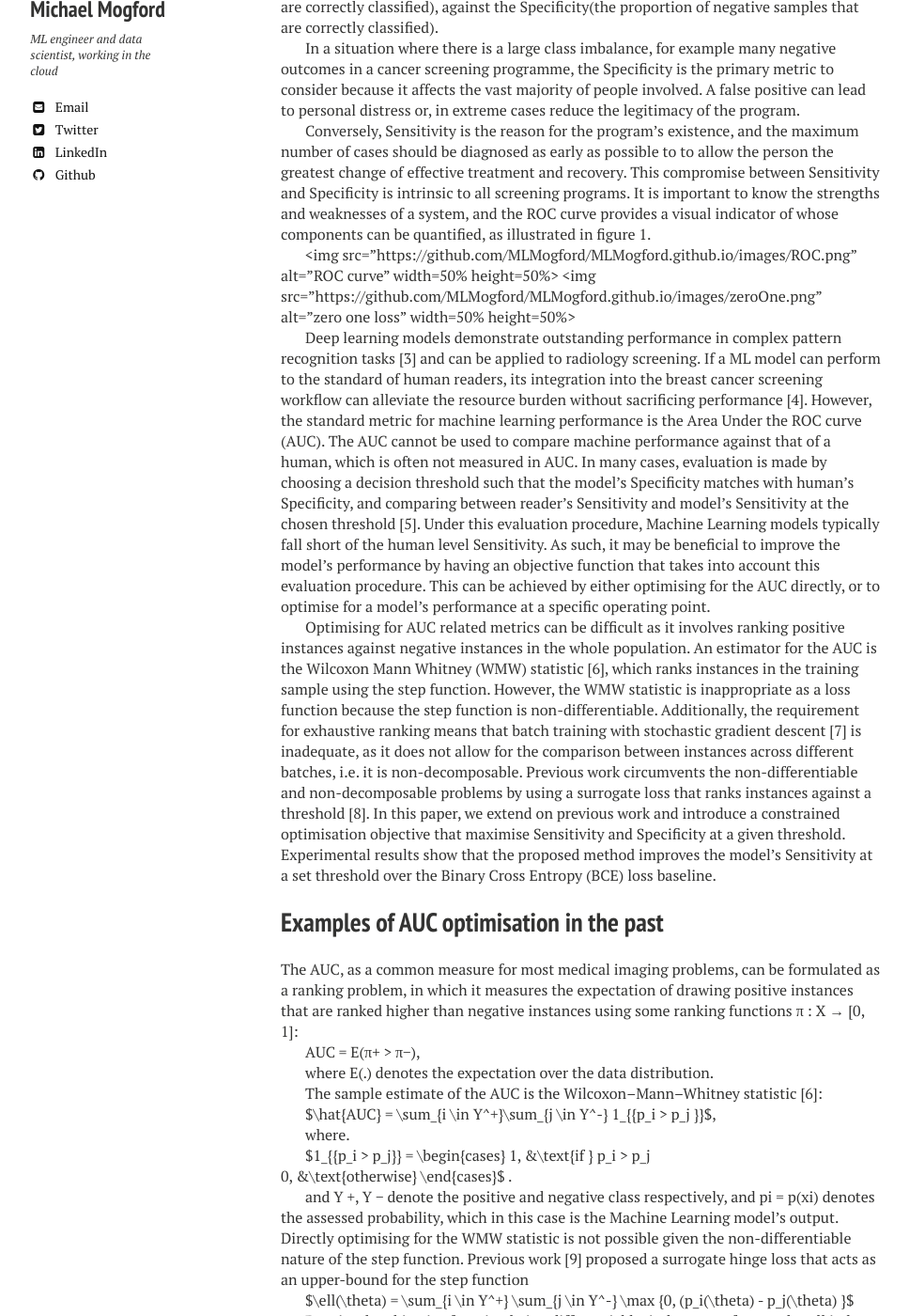
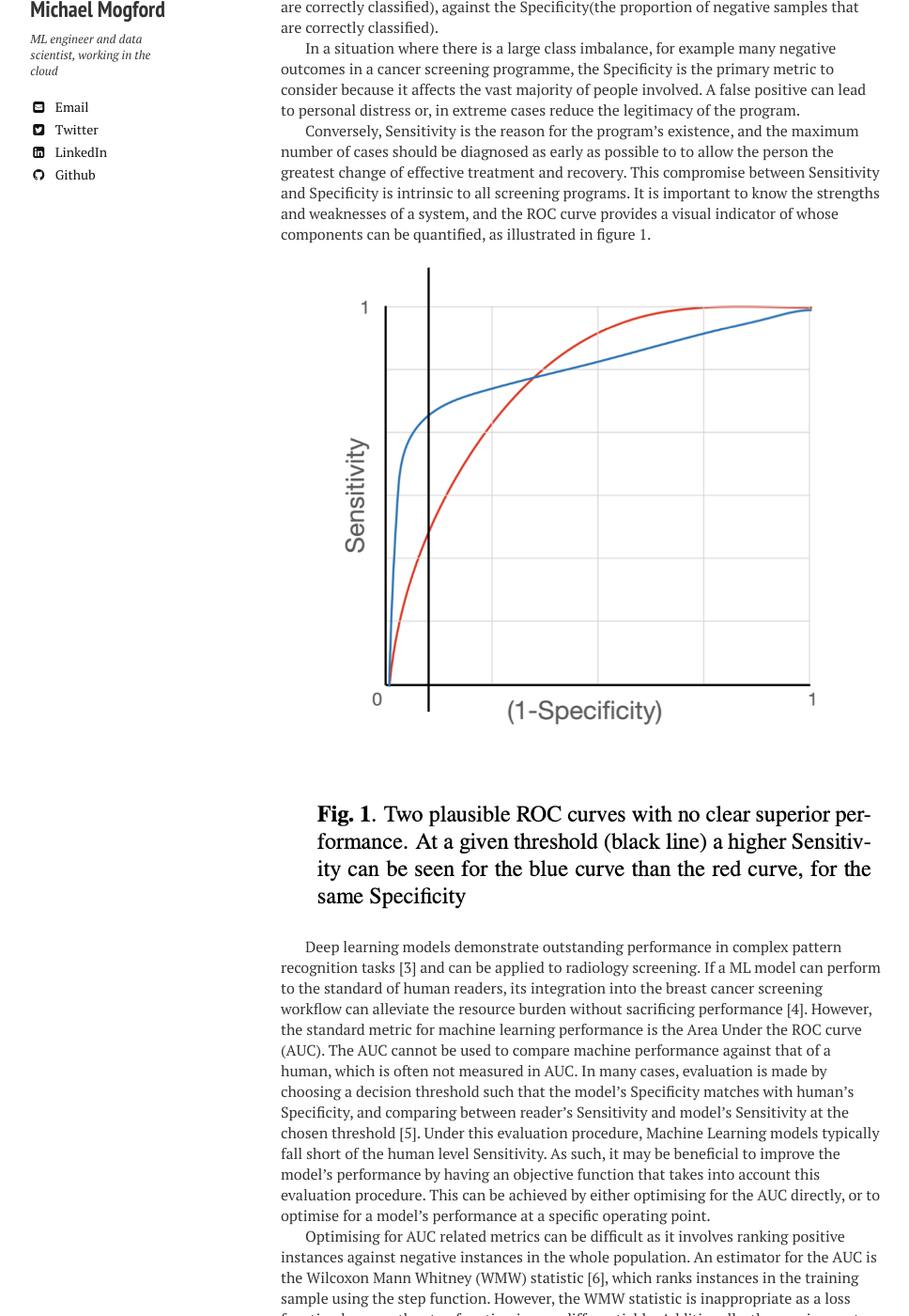
Before and after one commit to MLMogford/MLMogford.github.io, a Jekyll site: the page built from _posts/2022-08-17-sensitivity_and_specificity.md, in a window 1280 px wide and 1400 px high, scrolled down 290 px. Shown: the whole window at 94% size, without its empty margins (21-989 px from the left). Built offline with Jekyll 4.4.1, drawn with Linux system fonts in a browser that asks for light colours; nearby versions of some CDN libraries; some of the changed text lies outside the part shown.

Commit message:
Update 2022-08-17-sensitivity_and_specificity.md

```diff
--- a/_posts/2022-08-17-sensitivity_and_specificity.md
+++ b/_posts/2022-08-17-sensitivity_and_specificity.md
@@ -14,11 +14,8 @@ In a situation where there is a large class imbalance, for example many negative
 
 Conversely, Sensitivity is the reason for the program’s existence, and the maximum number of cases should be diagnosed as early as possible to to allow the person the greatest change of effective treatment and recovery. This compromise between Sensitivity and Specificity is intrinsic to all screening programs. It is important to know the strengths and weaknesses of a system, and the ROC curve provides a visual indicator of whose components can be quantified, as illustrated in figure 1.
 
-<img src="https://github.com/MLMogford/MLMogford.github.io/images/ROC.png" alt="ROC curve" width=50% height=50%>
-<img src="https://github.com/MLMogford/MLMogford.github.io/images/zeroOne.png" alt="zero one loss" width=50% height=50%>
+![ROC curve](/images/ROC.png)
 
-<!-- ![ROC curve](/images/ROC.png)
-![zero one loss](/images/zeroOne.png) -->
 
 Deep learning models demonstrate outstanding performance in complex pattern recognition tasks [3] and can be applied to radiology screening. If a ML model can perform to the standard of human readers, its integration into the breast cancer screening workflow can alleviate the resource burden without sacrificing performance [4]. However, the standard metric for machine learning performance is the Area Under the ROC curve (AUC). The AUC cannot be used to compare machine performance against that of a human, which is often not measured in AUC. In many cases, evaluation is made by choosing a decision threshold such that the model’s Specificity matches with human’s Specificity, and comparing between reader’s Sensitivity and model’s Sensitivity at the chosen threshold [5]. Under this evaluation procedure, Machine Learning models typically fall short of the human level Sensitivity. As such, it may be beneficial to improve the model’s performance by having an objective function that takes into account this evaluation procedure. This can be achieved by either optimising for the AUC directly, or to optimise for a model’s performance at a specific operating point.
 
```
Also changed, not shown: other parts of _posts/2022-08-17-sensitivity_and_specificity.md (+7 -2 lines).
